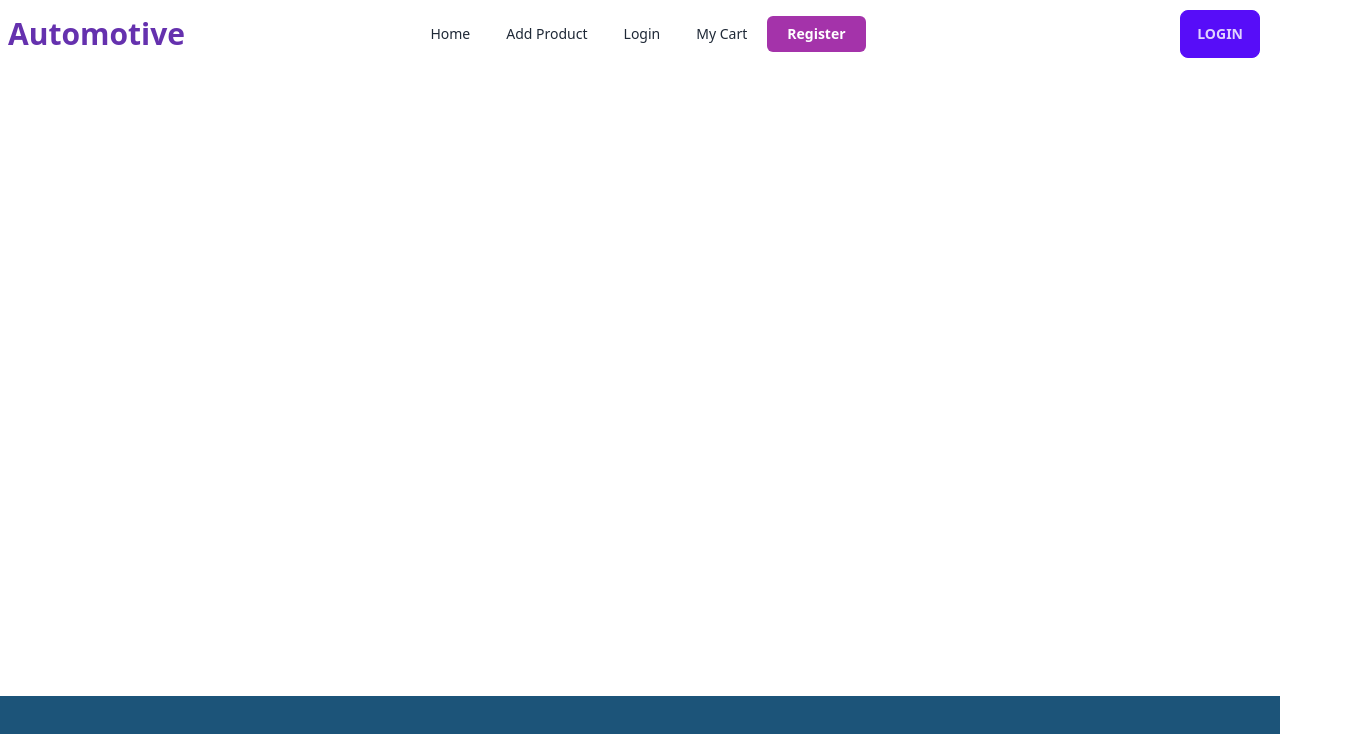
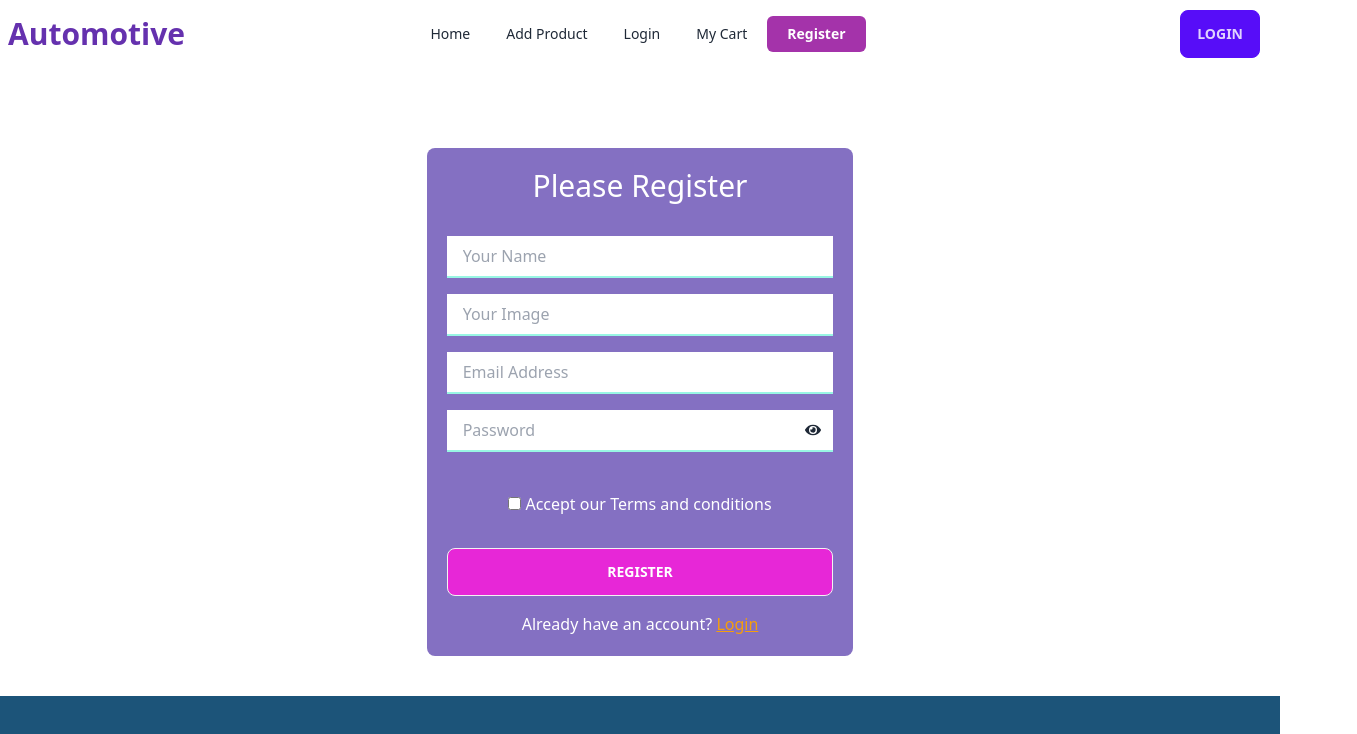
Before and after one commit to MosaddekHossen/car, a React (Vite) app: page /register in a window 1280 px wide. Shown: the top 734 px of the page, 1357 px wide, since content can reach past the window. Built offline with nearby package versions, Linux system fonts and the light colour scheme; no server answers.

Commit message:
Alert show when user create successfully

```diff
--- a/package.json
+++ b/package.json
@@ -17,6 +17,7 @@
     "prop-types": "^15.8.1",
     "react": "^18.2.0",
     "react-dom": "^18.2.0",
+    "react-icons": "^4.11.0",
     "react-router-dom": "^6.17.0",
     "sort-by": "^1.2.0",
     "sweetalert2": "^11.7.32"
--- a/src/components/pages/register/Register.jsx
+++ b/src/components/pages/register/Register.jsx
@@ -1,82 +1,86 @@
-// import { useContext, useEffect, useState } from "react";
-// import { AuthContext } from "../../../provider/AuthProvider";
-// import Swal from "sweetalert2";
-// import { FaEye, FaEyeSlash } from 'react-icons/fa';
+import { useContext, useEffect, useState } from "react";
+import { AuthContext } from "../../../provider/AuthProvider";
+import Swal from "sweetalert2";
+import { FaEye, FaEyeSlash } from 'react-icons/fa';
 // import { Link, useNavigate } from "react-router-dom";
-// import { reload, sendEmailVerification, updateProfile } from "firebase/auth";
-// import 'aos/dist/aos.css';
-// import Aos from "aos";
-
+import { updateProfile } from "firebase/auth"; //  reload, sendEmailVerification,
+import 'aos/dist/aos.css';
+import Aos from "aos";
 import { Link } from "react-router-dom";
 
 const Register = () => {
-    // const [showPassword, setShowPassword] = useState(false);
+    const [showPassword, setShowPassword] = useState(false);
     // const navigate = useNavigate();
 
-    // const { createUser } = useContext(AuthContext);
-    // useEffect(() => {
-    //     Aos.init();
-    // }, [])
+    const { signIn } = useContext(AuthContext);
+    useEffect(() => {
+        Aos.init();
+    }, [])
 
-    // const handleRegister = (e) => {
-    //     e.preventDefault();
-    //     const name = e.target.name.value;
-    //     const image = e.target.img.value;
-    //     const email = e.target.email.value;
-    //     const password = e.target.password.value;
-    //     const accepted = e.target.terms.checked;
-    //     // console.log(accepted)
+    const handleRegister = (e) => {
+        e.preventDefault();
+        const name = e.target.name.value;
+        const image = e.target.img.value;
+        const email = e.target.email.value;
+        const password = e.target.password.value;
+        const accepted = e.target.terms.checked;
+        // console.log(accepted)
 
-    //     if (password.length < 6) {
-    //         return Swal.fire('Oops!', 'Password should be at least 6 characters', 'error')
-    //     }
-    //     else if (!/[A-Z]/.test(password)) {
-    //         return Swal.fire('Oops!', 'Your password should have at least one upper case characters.', 'error')
-    //     }
-    //     else if (!accepted) {
-    //         Swal.fire('Oops!', 'Please accept our terms and conditions', 'error')
-    //         return;
-    //     }
+        if (password.length < 6) {
+            return Swal.fire('Oops!', "Is less than 6 characters. Your password must be at least 6 characters long.", 'error');
+        }
 
-    //     createUser(email, password)
-    //         .then(res => {
-    //             console.log(res.user)
-    //             Swal.fire('Good job!', 'User Created Successfully!', 'success')
-    //             e.target.reset();
-    //             navigate("/");
+        if (!/[A-Z]/.test(password)) {
+            return Swal.fire('Oops!', "Don't have a capital letter. Your password should contain uppercase letters.", 'error');
+        }
 
-    //             // Update Profile
-    //             updateProfile(res.user, {
-    //                 displayName: name,
-    //                 photoURL: image
-    //             })
-    //                 .then(() => {
-    //                     console.log("Update Profile!")
-    //                     window.location.reload();
-    //                     // Swal.fire('Oops!', "Update Profile!", 'success')
-    //                 })
-    //                 .catch(err => {
-    //                     Swal.fire('Oops!', err.message, 'error')
-    //                     console.log(err.message)
-    //                 })
+        if (!/[!@#$%^&*()_+{}[\]:;<>,.?~\\-]/.test(password)) {
+            return Swal.fire('Oops!', "Don't have a special character.Your password should contain special characters.", 'error');
+        }
+        else if (!accepted) {
+            Swal.fire('Oops!', 'Please accept our terms and conditions', 'error')
+            return;
+        }
 
-    //             // Send verification email
-    //             // sendEmailVerification(res.user)
-    //             //     .then(() => {
-    //             //         Swal.fire('Good job!', 'Please check your email and verify your account!', 'success')
-    //             //     })
-    //         })
-    //         .catch(err => {
-    //             console.log(err.message)
-    //             Swal.fire('Oops!', err.message, 'error')
-    //         })
-    // }
+        signIn(email, password)
+            .then(res => {
+                console.log(res.user)
+                Swal.fire('Good job!', 'User Created Successfully!', 'success')
+                e.target.reset();
+                // navigate("/");
+
+                // Update Profile
+                updateProfile(res.user, {
+                    displayName: name,
+                    photoURL: image
+                })
+                    .then(() => {
+                        console.log("Update Profile!")
+                        window.location.reload();
+                        // Swal.fire('Oops!', "Update Profile!", 'success')
+                    })
+                    .catch(err => {
+                        Swal.fire('Oops!', err.message, 'error')
+                        console.log(err.message)
+                    })
+
+                // Send verification email
+                // sendEmailVerification(res.user)
+                //     .then(() => {
+                //         Swal.fire('Good job!', 'Please check your email and verify your account!', 'success')
+                //     })
+            })
+            .catch(err => {
+                console.log(err.message)
+                Swal.fire('Oops!', err.message, 'error')
+            })
+    }
     return (
         <div>
             <div className="text-center px-8 lg:px-0 pb-10" data-aos="flip-down">
                 <div className="mx-auto md:w-1/3 mt-20 bg-[#8470c2] p-5 rounded-lg">
                     <h2 className="text-3xl mb-8 mx-auto flex justify-center font-medium text-white">Please Register</h2>
-                    {/* <form onSubmit={handleRegister}> */}
+                    <form onSubmit={handleRegister}>
                         <input required type="text" className="mb-4 w-full py-2 px-4 border-b-teal-200 border-b-2" name="name" placeholder="Your Name" id="" />
                         <br />
                         <input required type="text" className="mb-4 w-full py-2 px-4 border-b-teal-200 border-b-2" name="img" placeholder="Your Image" id="" />
@@ -85,13 +89,13 @@ const Register = () => {
                         <br />
                         <div className="mb-4 relative">
                             <input
-                                // type={showPassword ? "text" : "password"}
+                                type={showPassword ? "text" : "password"}
                                 className="w-full py-2 px-4 border-b-teal-200 border-b-2"
                                 name="password" required
                                 placeholder="Password" id="" />
-                            {/* <span className="absolute top-3 right-3" onClick={() => setShowPassword(!showPassword)}> */}
-                                {/* {showPassword ? <FaEyeSlash></FaEyeSlash> : <FaEye></FaEye>} */}
-                            {/* </span> */}
+                            <span className="absolute top-3 right-3" onClick={() => setShowPassword(!showPassword)}>
+                                {showPassword ? <FaEyeSlash></FaEyeSlash> : <FaEye></FaEye>}
+                            </span>
                         </div>
                         <br />
                         <div className="mb-2">
@@ -100,7 +104,7 @@ const Register = () => {
                         </div>
                         <br />
                         <input className="btn bg-[#e727d7] mb-4 w-full font-bold hover:text-lime-600 text-white" type="submit" value="Register" />
-                    {/* </form> */}
+                    </form>
                     <p className="text-white">Already have an account? <Link to={'/login'}><button href="" className="text-amber-500 underline">Login</button></Link></p>
                 </div>
             </div>
--- a/src/provider/AuthProvider.jsx
+++ b/src/provider/AuthProvider.jsx
@@ -1,5 +1,5 @@
 import { createContext, useEffect, useState } from "react";
-import { GoogleAuthProvider, onAuthStateChanged, signInWithPopup, signOut } from "firebase/auth";
+import { GoogleAuthProvider, createUserWithEmailAndPassword, onAuthStateChanged, signInWithEmailAndPassword, signInWithPopup, signOut } from "firebase/auth";
 import auth from "../firebase/FirebaseConfig";
 import PropTypes from 'prop-types';
 
@@ -11,6 +11,11 @@ const AuthProvider = ({ children }) => {
     // Google SignIn
     const googleLogin = () => {
         return signInWithPopup(auth, googleProvider);
+    }
+
+    // Create User
+    const signIn = (email, password) => {
+        return createUserWithEmailAndPassword(auth, email, password);
     }
 
     // Logout User
@@ -31,7 +36,8 @@ const AuthProvider = ({ children }) => {
     const authInfo = {
         googleLogin,
         user,
-        logOutUser
+        logOutUser,
+        signIn
     }
 
     return (
```
Also changed, not shown: 1 other file (tests, documents, lock files or other folders).
